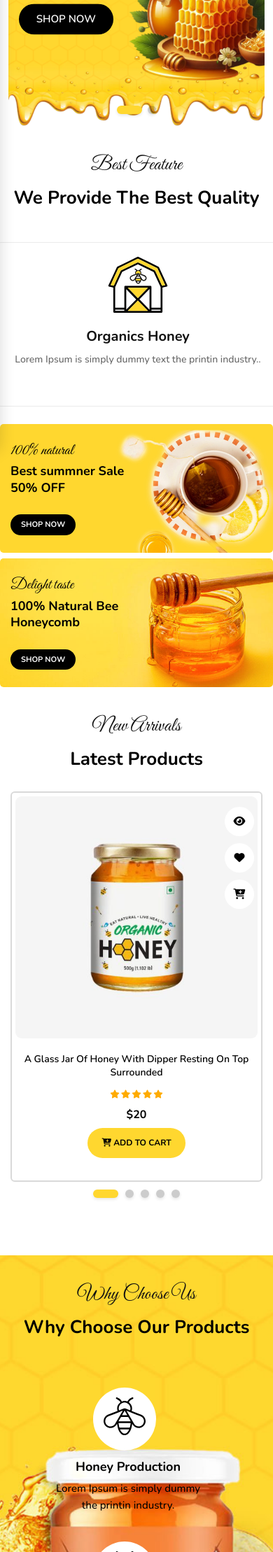
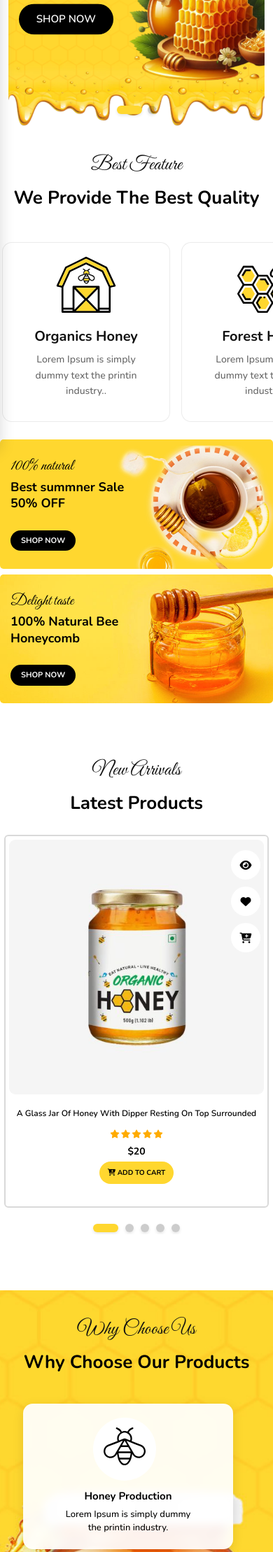
Before and after one commit to AhadAhmed56/HoneyPot, a PHP site: page / in a window 390 px wide. Shown: the part 200-2418 px from the top of the page at 70% size. Run offline with PHP 8.4, Linux system fonts and the light colour scheme.

Commit message:
CorR rES

```diff
--- a/assets/css/responsive.css
+++ b/assets/css/responsive.css
@@ -416,13 +416,35 @@
   .our-porduct {
     height: auto;
     padding-bottom: 60px;
+    background-size: cover;
+    background-position: center;
+  }
+
+  .our-porduct .col-lg-6 {
+    width: 100%;
+    flex: 0 0 100%;
+    max-width: 100%;
   }
 
   .our-product-content-1,
   .our-product-content-2,
   .our-product-content-3,
   .our-product-content-4 {
-    margin: 40px auto 0;
+    margin: 20px auto 0;
+    max-width: 340px;
+    background: rgba(255, 255, 255, 0.92);
+    border-radius: 16px;
+    padding: 24px 18px;
+    box-shadow: 0 4px 20px rgba(0, 0, 0, 0.1);
+    backdrop-filter: blur(6px);
+  }
+
+  .our-product-content .content h3 {
+    font-size: 16px;
+  }
+
+  .our-product-content .content p {
+    font-size: 13px;
   }
 
   .about-content {
@@ -983,14 +1005,37 @@
   /* our-product section mobile reset */
   .our-porduct {
     height: auto;
-    padding-bottom: 60px;
+    padding-bottom: 40px;
+    background-size: cover;
+    background-position: center;
+  }
+
+  .our-porduct .col-lg-6 {
+    width: 100%;
+    flex: 0 0 100%;
+    max-width: 100%;
   }
 
   .our-product-content-1,
   .our-product-content-2,
   .our-product-content-3,
   .our-product-content-4 {
-    margin: 40px auto 0;
+    margin: 16px auto 0;
+    max-width: 320px;
+    background: rgba(255, 255, 255, 0.93);
+    border-radius: 14px;
+    padding: 22px 16px;
+    box-shadow: 0 4px 16px rgba(0, 0, 0, 0.1);
+    backdrop-filter: blur(6px);
+  }
+
+  .our-product-content .content h3 {
+    font-size: 15px;
+  }
+
+  .our-product-content .content p {
+    font-size: 13px;
+    line-height: 1.5;
   }
 
   /* About section mobile reset */
@@ -1121,7 +1166,7 @@
 /* Adjust for Small Mobile (up to 575px) */
 @media only screen and (min-width: 100px) and (max-width: 575px) {
   .sec-padding {
-    padding: 25px 0 0px 0px;
+    padding: 25px  0px;
   }
 
     .Banner-sec .swiper-button-next, .Banner-sec .swiper-button-prev {
@@ -1162,7 +1207,8 @@
   }
 
   .card-sec .money-card {
-    min-width: 418px;
+    min-width: 240px;
+    width: 240px;
   }
 
   .sales .cotent-image {
@@ -1245,7 +1291,9 @@
   .our-product-content-2,
   .our-product-content-3,
   .our-product-content-4 {
-    margin: 20px auto 10;
+    margin: 14px auto 0;
+    max-width: 300px;
+    padding: 20px 14px;
   }
 
   .slick-dots {
@@ -1315,5 +1363,241 @@
   .swiper-pagination-horizontal {
     position: absolute;
     top: 370px;
+  }
+
+  /* Product grid: 2 columns on small mobile when not slick */
+  .product .col-lg-3 {
+    width: 50%;
+    flex: 0 0 50%;
+    max-width: 50%;
+    padding: 0 6px;
+  }
+
+  .product-content {
+    margin: 0 0 12px;
+  }
+
+  .product-content .content a h4 {
+    font-size: 12px;
+    line-height: 1.3;
+  }
+
+  .product-content .content h5 {
+    font-size: 14px;
+    margin: 5px 0;
+  }
+
+  .product-content .btn-main {
+    padding: 8px 12px;
+    font-size: 10px;
+  }
+
+  /* About section full width on small mobile */
+  .about .col-lg-6 {
+    width: 100%;
+    flex: 0 0 100%;
+    max-width: 100%;
+  }
+
+  .about .image img {
+    width: 100%;
+    border-radius: 8px;
+  }
+
+  .about-content {
+    padding: 15px 10px;
+  }
+
+  .about-content .content .web-title h2 {
+    font-size: 22px;
+    margin-bottom: 15px;
+  }
+
+  .about-content .l-r-content {
+    flex-direction: column;
+    gap: 15px;
+    margin-bottom: 20px;
+  }
+
+  .about-content .btn-black {
+    font-size: 13px;
+    padding: 8px 20px;
+  }
+
+  /* Footer columns stack on small mobile */
+  footer .col-lg-4,
+  footer .col-lg-2,
+  footer .col-lg-3 {
+    width: 100%;
+    flex: 0 0 100%;
+    max-width: 100%;
+  }
+
+  .fo-2 {
+    padding-right: 0;
+    margin-bottom: 30px;
+  }
+
+  .footer-links {
+    margin-bottom: 25px;
+  }
+
+  .footer-contact {
+    margin-bottom: 25px;
+  }
+
+  .footer-bottom .col-lg-4 {
+    width: 100%;
+    flex: 0 0 100%;
+    max-width: 100%;
+    text-align: center;
+    margin-bottom: 10px;
+  }
+
+  .footer-bottom .col-lg-4:last-child {
+    justify-content: center;
+  }
+
+  .end-icons ul {
+    justify-content: center;
+  }
+
+  .footer-bottom-copy {
+    text-align: center;
+  }
+
+  .iamge-footer-end {
+    text-align: center;
+  }
+
+  /* Testimonials on small mobile */
+  .testimonials-card {
+    flex-direction: column;
+    padding: 20px 15px;
+    text-align: center;
+    margin: 8px 4px 0;
+  }
+
+  .testimonials-card .image {
+    width: 80px;
+    margin-bottom: 15px;
+  }
+
+  .testimonials-card .content h3 {
+    font-size: 15px;
+  }
+
+  .testimonials-card .content p {
+    font-size: 13px;
+    line-height: 1.5;
+  }
+
+  /* Blog section on small mobile */
+  .blog .col-md-6,
+  .blog .col-lg-4 {
+    width: 100%;
+    flex: 0 0 100%;
+    max-width: 100%;
+  }
+
+  /* Contact section on small mobile */
+  .contact-box h3 {
+    font-size: 22px;
+  }
+
+  .contact-box p {
+    font-size: 14px;
+  }
+
+  /* Sales section small mobile */
+  .sales .col-md-6 {
+    width: 100%;
+    flex: 0 0 100%;
+    max-width: 100%;
+    margin-bottom: 15px;
+  }
+
+  /* Accordion section columns */
+  .accordion-sec .col-lg-6 {
+    width: 100%;
+    flex: 0 0 100%;
+    max-width: 100%;
+  }
+
+  /* Simple card section */
+  .simple-card .card-group {
+    flex-direction: column;
+    gap: 15px;
+  }
+
+  /* Counter section */
+  .counter-sec .col-lg-3,
+  .counter-sec .col-md-6 {
+    width: 50%;
+    flex: 0 0 50%;
+    max-width: 50%;
+  }
+
+  .counter h2 {
+    font-size: 26px;
+  }
+
+  .counter p {
+    font-size: 14px;
+  }
+  .testimonials-card {
+    flex-direction: column;
+    padding: 30px 20px;
+    text-align: center;
+    margin: 10px 5px 0;
+  }
+
+  /* Logos section */
+  .logos-sec .image img {
+    max-width: 100px;
+    margin: 0 auto;
+  }
+
+  /* General overflow prevention */
+  .wrapper {
+    overflow-x: hidden;
+  }
+
+  body {
+    overflow-x: hidden;
+  }
+
+  .container-fluid,
+  .container {
+    overflow-x: hidden;
+  }
+
+  /* Banner about page */
+  .Banner-sec-about {
+    height: 200px;
+  }
+
+  .breadcrumb-about h4 {
+    font-size: 22px;
+  }
+
+  /* Tabs section */
+  .tabsec .nav-tabs {
+    flex-wrap: wrap;
+    gap: 5px;
+  }
+
+  .tabsec .nav-link {
+    padding: 8px 12px;
+    font-size: 12px;
+  }
+
+  .tab-content {
+    padding: 15px;
+  }
+
+  .tab-content p {
+    font-size: 13px;
+    line-height: 1.6;
+  }
 }
-}
```
